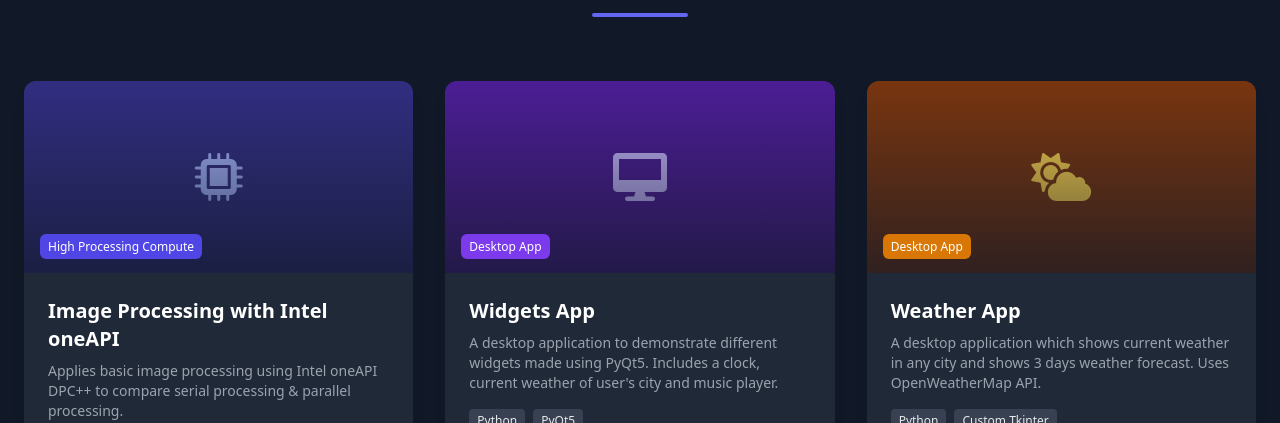
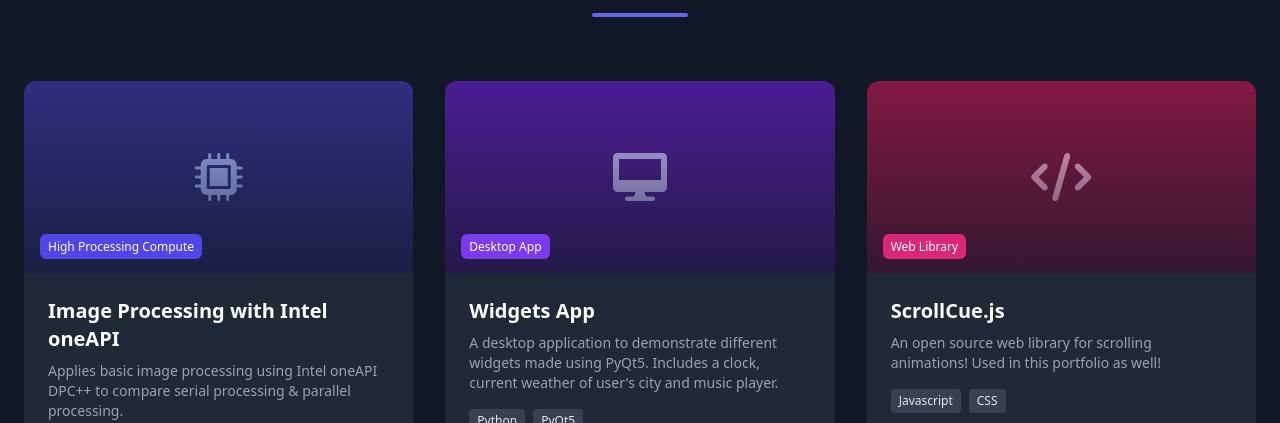
Before and after one commit to PerseusKyogre09/portfolio-public, a plain HTML site: page index.html in a window 1280 px wide. Shown: the part 1425-1848 px from the top of the page. Drawn offline with nearby package versions, Linux system fonts and the light colour scheme; a script that the page names is missing.

Commit message:
project card

```diff
--- a/index.html
+++ b/index.html
@@ -248,40 +248,41 @@
                         </div>
                         </div>
                     </div>
-                    </div>                    <!-- Project Card 3 -->
-                    <div class="project-card bg-gray-800 rounded-xl overflow-hidden shadow-lg transform hover:-translate-y-2 transition-all duration-300 scrollcue" data-cue="zoom-in" data-delay="600" data-category="desktop">
+                    </div>
+                    <!-- Project Card 3 -->
+                    <div class="project-card bg-gray-800 rounded-xl overflow-hidden shadow-lg transform hover:-translate-y-2 transition-all duration-300 scrollcue" data-cue="zoom-in" data-delay="600" data-category="web">
                         <div class="relative overflow-hidden h-48">
-                        <div class="bg-yellow-900 h-full w-full flex items-center justify-center">
-                        <i class="fas fa-cloud-sun text-5xl text-yellow-300"></i>
+                            <div class="bg-pink-900 h-full w-full flex items-center justify-center">
+                                <i class="fas fa-code text-5xl text-pink-300"></i>
                             </div>
                             <div class="absolute inset-0 bg-gradient-to-t from-gray-900 to-transparent opacity-70"></div>
                             <div class="absolute bottom-0 left-0 p-4">
-                        <span class="bg-yellow-600 text-xs px-2 py-1 rounded-md text-white">Desktop App</span>
+                                <span class="bg-pink-600 text-xs px-2 py-1 rounded-md text-white">Web Library</span>
                             </div>
                         </div>
                         <div class="p-6">
-                        <h3 class="text-xl font-bold mb-2 text-white">Weather App</h3>
-                        <p class="text-gray-400 mb-4 text-sm">A desktop application which shows current weather in any city and shows 3 days weather forecast. Uses OpenWeatherMap API.</p>
+                            <h3 class="text-xl font-bold mb-2 text-white">ScrollCue.js</h3>
+                            <p class="text-gray-400 mb-4 text-sm">An open source web library for scrolling animations! Used in this portfolio as well!</p>
                             <div class="flex space-x-2 text-xs mb-4">
-                        <span class="bg-gray-700 px-2 py-1 rounded text-gray-300">Python</span>
-                        <span class="bg-gray-700 px-2 py-1 rounded text-gray-300">Custom Tkinter</span>
-                        </div>                        <div class="flex justify-between">
-                        <a href="https://github.com/PerseusKyogre09/weather-project" class="text-indigo-400 hover:text-indigo-300 text-sm flex items-center">
+                                <span class="bg-gray-700 px-2 py-1 rounded text-gray-300">Javascript</span>
+                                <span class="bg-gray-700 px-2 py-1 rounded text-gray-300">CSS</span>
+                            </div>                            <div class="flex justify-between">
+                                <a href="https://github.com/PerseusKyogre09/ScrollCue.js" class="text-indigo-400 hover:text-indigo-300 text-sm flex items-center">
                                     <span>View Project</span>
                                     <i class="fas fa-arrow-right ml-1"></i>
                                 </a>
                                 <div class="flex space-x-3">
-                            <a href="https://github.com/PerseusKyogre09/weather-project" class="text-gray-400 hover:text-white">
+                                    <a href="https://github.com/PerseusKyogre09/ScrollCue.js" class="text-gray-400 hover:text-white">
                                         <i class="fab fa-github"></i>
                                     </a>
-                            <a href="https://gitlab.com/PerseusKyogre09/weather-project" class="text-gray-400 hover:text-white">
+                                    <a href="https://gitlab.com/PerseusKyogre09/ScrollCue.js" class="text-gray-400 hover:text-white">
                                         <i class="fab fa-gitlab"></i>
                                     </a>
                                 </div>
                             </div>
                         </div>
                     </div>
-                </div>                <div class="text-center mt-12 scrollcue" data-cue="fade-in" data-delay="800">
+                    <div class="text-center mt-12 scrollcue" data-cue="fade-in" data-delay="800">
                     <a href="pages/projects.html" class="inline-flex items-center px-6 py-3 rounded-full bg-gray-800 hover:bg-gray-700 text-indigo-400 font-medium transition-all duration-300">
                     <span>View All Projects</span>
                     <i class="fas fa-arrow-right ml-2"></i>
```
Lines whose indentation alone changed are shown as unchanged.
